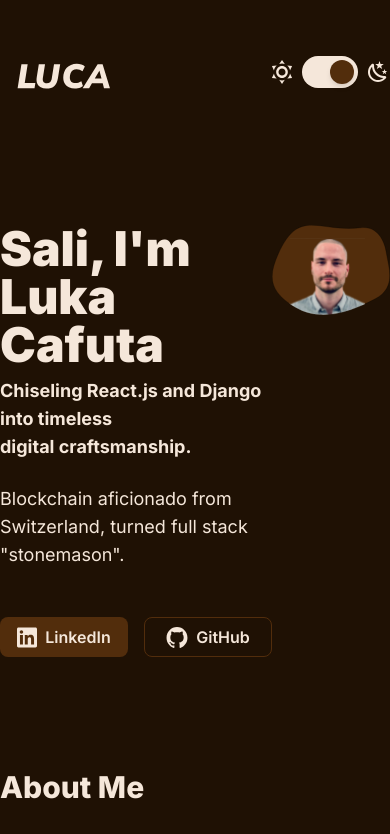
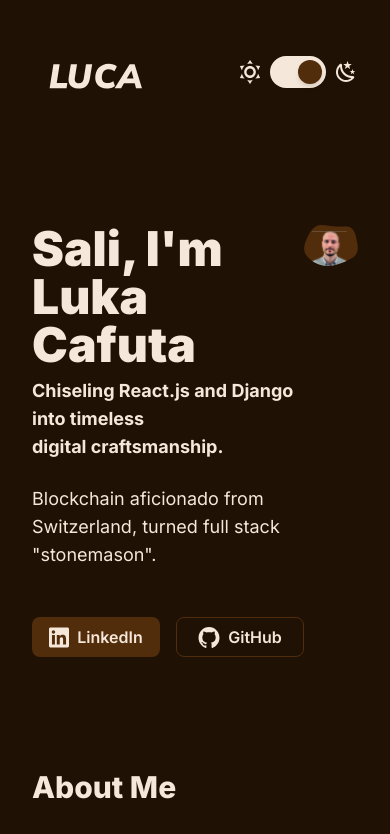
Before and after one commit to lukacafuta/Portfolio, a React (Vite) app: page / in a window 390 px wide. Shown: the top 834 px of the page. Built offline with nearby package versions, Linux system fonts and the light colour scheme.

Commit message:
app.jsx responsiveness done

```diff
--- a/src/App.jsx
+++ b/src/App.jsx
@@ -19,7 +19,7 @@ function App() {
         setTheme((prevTheme) => (prevTheme === "dark" ? "light" : "dark"));
     }
   return (
-    <div className="flex flex-col mx-auto min-h-screen font-inter text-white gap-32 max-w-screen-lg">
+    <div className="flex flex-col mx-auto min-h-screen font-inter gap-32 max-w-screen-lg px-8 xl:p-0">
         <Header toggleTheme={toggleTheme} theme={theme} />
         <Hero theme={theme} />
         <AboutMe theme={theme} />
```
